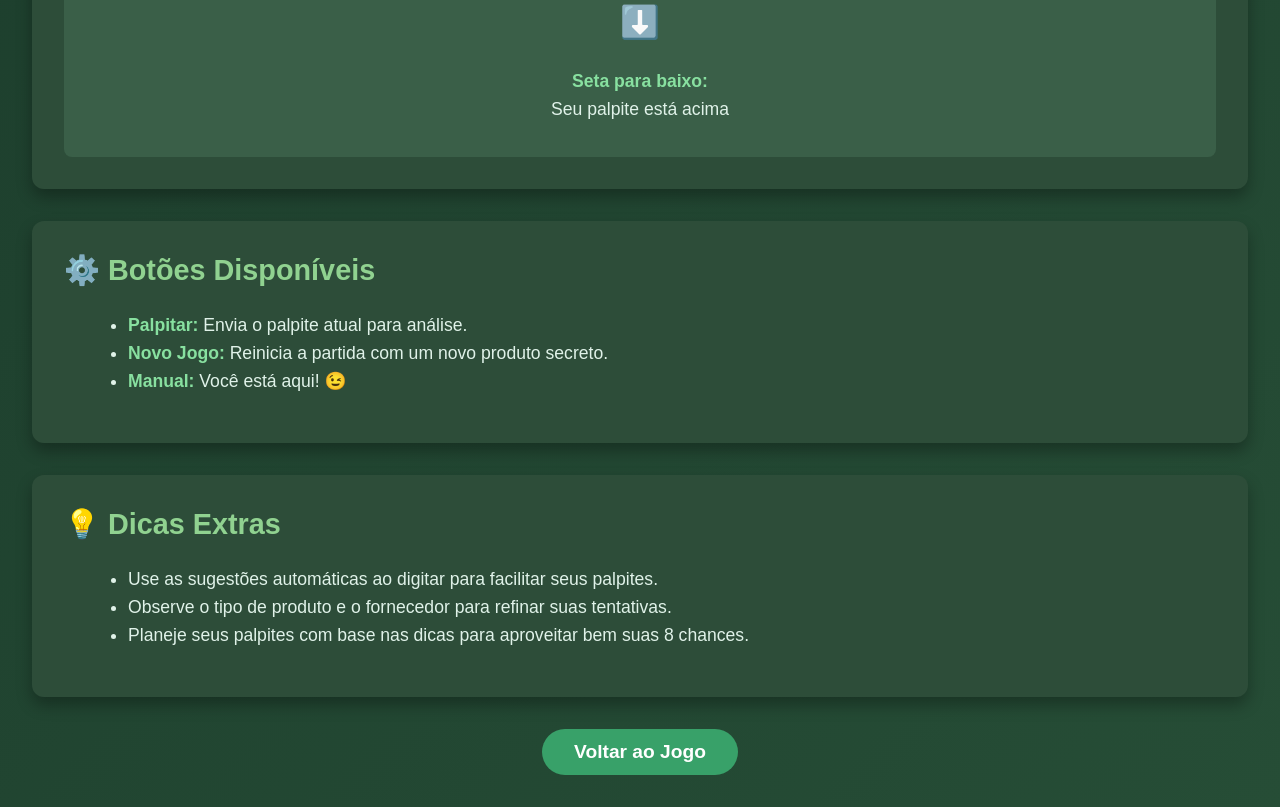
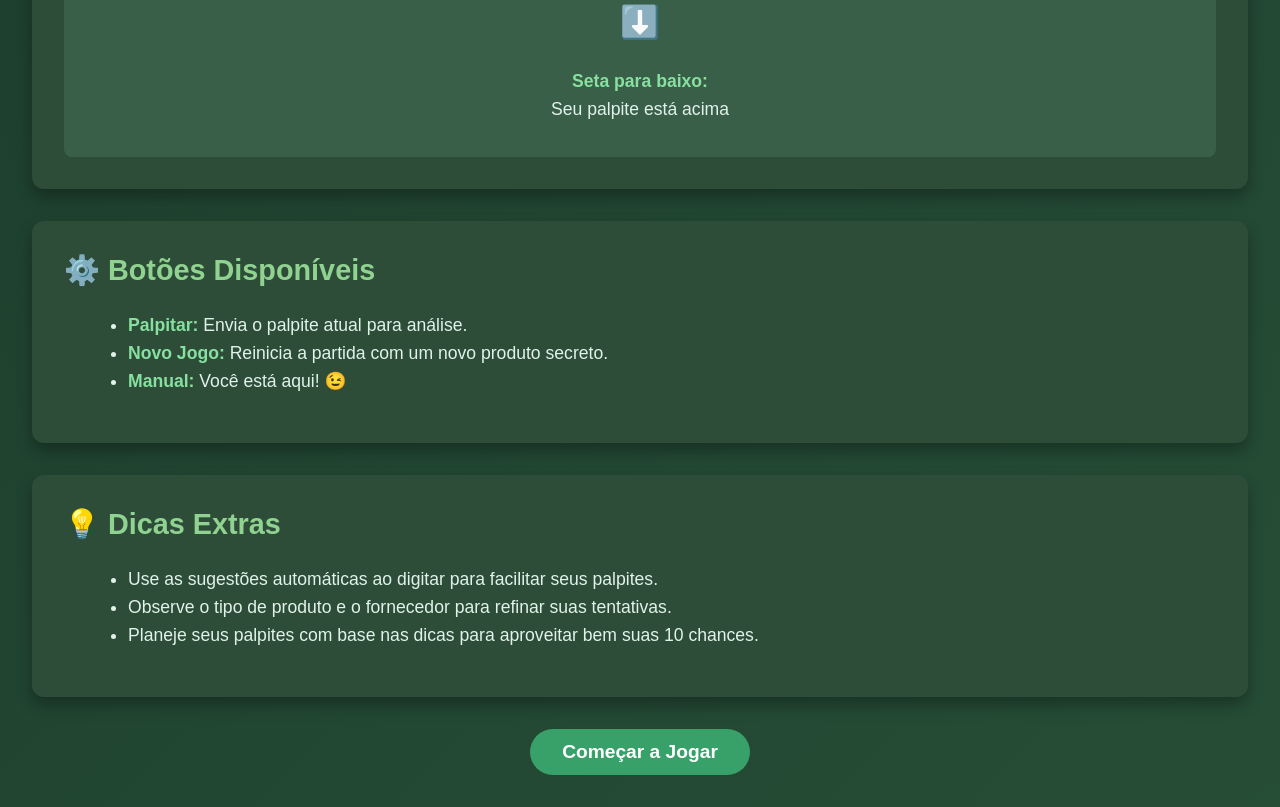
Before and after one commit to Igudevkit/Cdle, a plain HTML site: page manual.html in a window 1280 px wide. Shown: the part 951-1758 px from the top of the page. Drawn offline with Linux system fonts and the light colour scheme.

Commit message:
Beta do manual 0.1

```diff
--- a/manual.html
+++ b/manual.html
@@ -146,11 +146,11 @@
     <ul>
       <li>Use as sugestões automáticas ao digitar para facilitar seus palpites.</li>
       <li>Observe o tipo de produto e o fornecedor para refinar suas tentativas.</li>
-      <li>Planeje seus palpites com base nas dicas para aproveitar bem suas 8 chances.</li>
+      <li>Planeje seus palpites com base nas dicas para aproveitar bem suas 10 chances.</li>
     </ul>
   </div>
 
-  <a href="index.html" class="button">Voltar ao Jogo</a>
+  <a onclick="window.close()" class="button">Começar a Jogar</a>
 
 </body>
 </html>
```
